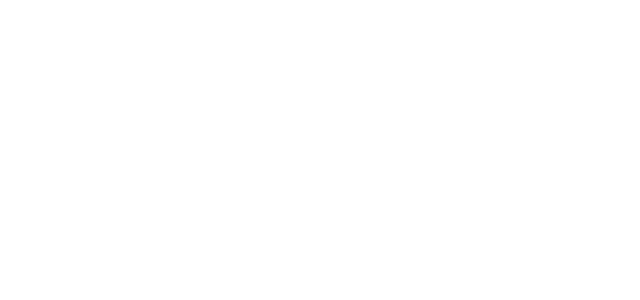
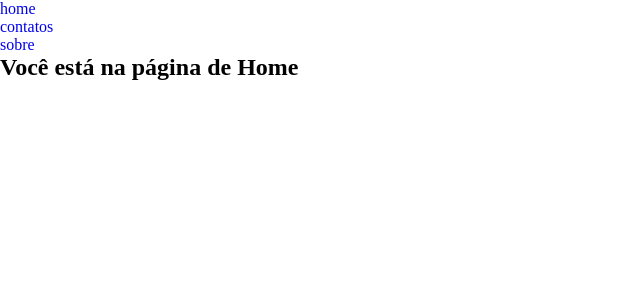
Before and after one commit to Soaressluiss/router-react, a React (Vite) app: page / in a window 1280 px wide. Shown: the top 300 px of the page, without its empty margins (0-640 px from the left). Built offline with nearby package versions, Linux system fonts and the light colour scheme.

Commit message:
feat: adding new branch in project

```diff
--- a/src/App.jsx
+++ b/src/App.jsx
@@ -1,8 +1,15 @@
+
+import { Outlet } from 'react-router-dom'
 import './App.css'
 
 function App() {
 
 
+  return (
+    <div className="App">
+      <Outlet />
+    </div>
+  )
 }
 
 export default App
--- a/src/components/Navbar.jsx
+++ b/src/components/Navbar.jsx
@@ -1,25 +1,18 @@
-import { Link } from 'react-router-dom'
+// import { Link } from 'react-router-dom'
 
 
-const Navbar = () => {
+
+import { Link } from 'react-router-dom';
+
+function Navbar() {
   return (
-    <nav>
-        <ul>
-            <li>
-                <Link />
-            </li>
-            <li>
-                <Link />
-            </li>
-            <li>
-                <Link />
-            </li>
-            <li>
-                <Link />
-            </li>
-        </ul>
-    </nav>
-  )
+    <>
+      <ul>
+        <li>{<Link to={'/'}>home </Link>}</li>
+        <li>{<Link to={'/contact'}> contatos</Link>}</li>
+        <li>{<Link to={'/about'}>sobre </Link>}</li>
+      </ul>
+    </>
+  );
 }
-
-export default Navbar
+export default Navbar;
--- a/src/main.jsx
+++ b/src/main.jsx
@@ -1,9 +1,40 @@
-import React from 'react'
-import ReactDOM from 'react-dom/client'
-import App from './App'
+
+
+import React from 'react';
+import ReactDOM from 'react-dom/client';
+import { createBrowserRouter, RouterProvider } from 'react-router-dom';
+import App from './App';
+import About from './pages/Sobre';
+import Contatos from './pages/Contatos';
+import Home from './pages/Home';
+import PageError from './pages/PageError'
+
+
+
+const router = createBrowserRouter([
+  {
+    path: '/',
+    element: <App />,
+    errorElement:<PageError />,
+    children: [
+      {
+        path: '/',
+        element: <Home />,
+      },
+      {
+        path: '/about',
+        element: <About />,
+      },
+      {
+        path: '/contact',
+        element: <Contatos />,
+      },
+    ],
+  },
+]);
 
 ReactDOM.createRoot(document.getElementById('root')).render(
   <React.StrictMode>
-    <App />
-  </React.StrictMode>,
-)
+    <RouterProvider router={router} />
+  </React.StrictMode>
+);
--- a/src/pages/Contatos.jsx
+++ b/src/pages/Contatos.jsx
@@ -1,13 +1,12 @@
-import React from 'react'
-import Navbar from '../components/Navbar'
 
-const Contatos = () => {
-    return (
-        <>
-            <Navbar />
-            <h3>Contatos</h3>
-        </>
-    )
+import Navbar from '../components/Navbar';
+
+function Contatos() {
+  return (
+    <>
+      <Navbar />
+      <h2>Você está na página de contatos</h2>
+    </>
+  );
 }
-
-export default Contatos
+export default Contatos;
--- a/src/pages/PageError.jsx
+++ b/src/pages/PageError.jsx
@@ -12,4 +12,4 @@ const PageError = () => {
     )
 }
 
-export default PageError
+export default PageError;
--- a/src/pages/Sobre.jsx
+++ b/src/pages/Sobre.jsx
@@ -1,13 +1,12 @@
-import React from 'react'
-import Navbar from '../components/Navbar'
 
-const Sobre = () => {
-    return (
-        <>
-            <Navbar />
-            <h3>Sobre</h3>
-        </>
-    )
+import Navbar from "../components/Navbar";
+
+function About() {
+  return (
+    <>
+    <Navbar />
+      <h2> Você está na pagina de sobre</h2>
+    </>
+  );
 }
-
-export default Sobre
+export default About;
--- a/src/pages/home.jsx
+++ b/src/pages/home.jsx
@@ -1,14 +1,12 @@
-import React from 'react'
-import Navbar from '../components/Navbar'
 
-const Home = () => {
+import Navbar from "../components/Navbar";
+
+function Home() {
   return (
-
     <>
     <Navbar />
-    <h3>Você está na Home :)</h3>
+      <h2>Você está na página de Home</h2>
     </>
-  )
+  );
 }
-
-export default Home
+export default Home;
```
